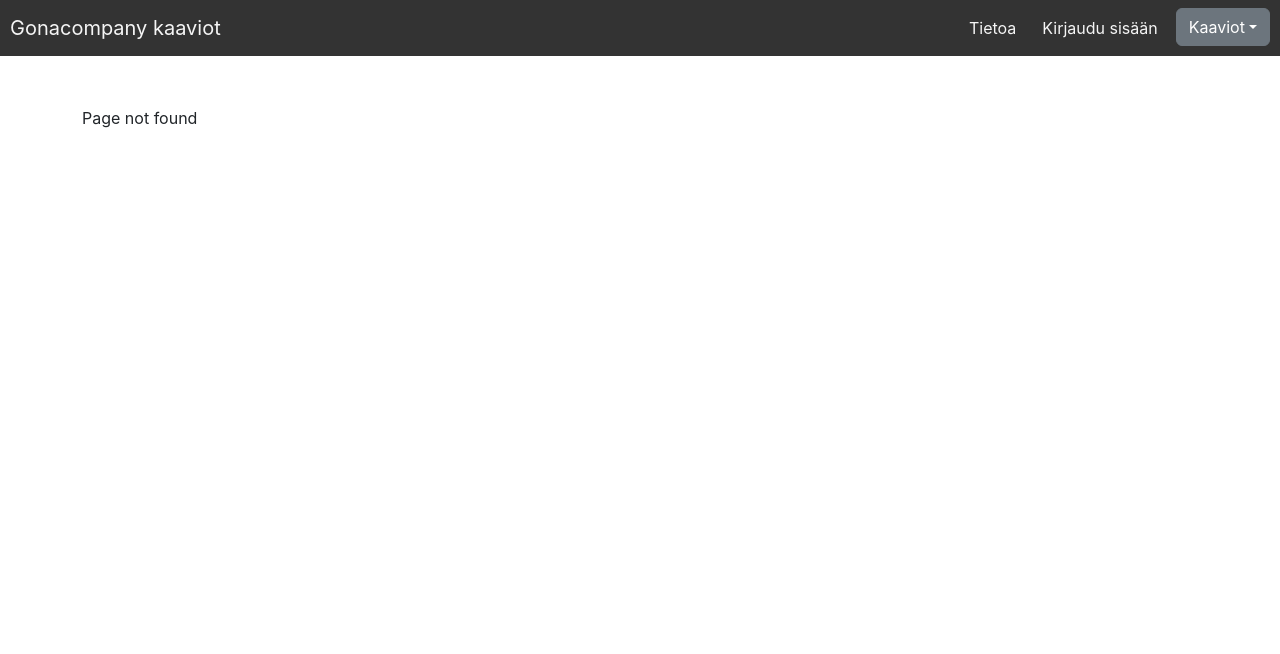
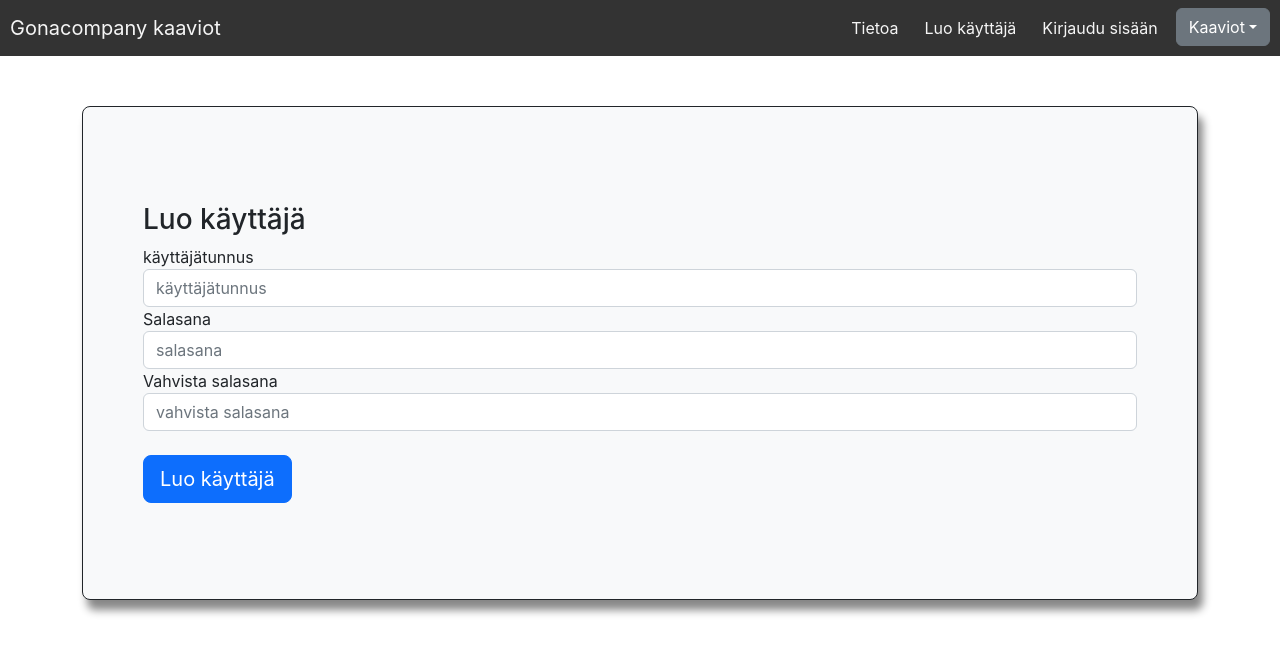
Before and after one commit to Web-ohjelmoinnin-sovellusprojekti-S2022/React-Frontend, a React (Create React App) app: page /register in a window 1280 px wide. Before the commit this address had no page. Shown: the top 654 px of the page. Built offline with nearby package versions, Linux system fonts and the light colour scheme; the HTML template or start-up script is replaced by a standard one.

Commit message:
Updated register form

```diff
--- a/src/App.js
+++ b/src/App.js
@@ -14,6 +14,7 @@ import { Routes, Route, Navigate, Redirect } from 'react-router-dom';
 import RouteGuard from "./components/RouteGuard"
 import setAuthToken from './components/setAuthToken';
 import Logout from './pages/Logout';
+import Register from './pages/Register';
 
 
 function App() {
@@ -31,6 +32,7 @@ function App() {
           <Route path='/login' element={<Login />}/>
           <Route path='/customview' element={<Customview />} />
           <Route path='/logout' element={<Logout/>}/>
+          <Route path='/register' element={<Register/>}/>
         </Routes>
       </div>
     </>
--- a/src/components/NavBar.js
+++ b/src/components/NavBar.js
@@ -42,6 +42,7 @@ export default function NavBar() {
                 <div className="collapse navbar-collapse" id="navbarNavAltMarkup">
                     <div className="navbar-nav">
                         <Link className="nav-link" to="/about">Tietoa</Link>
+                        <Link className="nav-link" to="/register">Luo käyttäjä</Link>
                         <Link className="nav-link" to="/login">Kirjaudu sisään</Link>
                         <div className="dropdown">
                             <a className="btn btn-secondary dropdown-toggle" href="#" role="button" id="dropdownMenuLink" data-bs-toggle="dropdown" aria-expanded="false">
--- a/src/pages/Login.js
+++ b/src/pages/Login.js
@@ -80,6 +80,8 @@ export default function Login() {
         return (
             <div id='chart' style={{ display: 'flex', alignItems: 'center', flexWrap: 'wrap' }} className="p-5 mb-4 bg-light rounded-3">
                 <div className="container-fluid py-5">
+                    <h3>Kirjaudu sisään</h3>
+                    <br></br>
                     <div className="Login">
                         <Form onSubmit={handleSubmit}>
                             <Form.Group size="lg" controlId="user">
@@ -99,6 +101,7 @@ export default function Login() {
                                     onChange={(e) => setPassword(e.target.value)}
                                 />
                             </Form.Group>
+                            <br></br>
                             <Button block="true" size="lg" type="submit"  >
                                 Kirjaudu sisään
                             </Button>
--- /dev/null
+++ b/src/pages/Register.js
@@ -0,0 +1,43 @@
+import axios from "axios"
+import React from "react"
+import { useEffect } from "react";
+import { useState } from "react";
+import { Form, Button, FormGroup, FormControl, ControlLabel } from "react-bootstrap";
+
+export default function Register(){
+
+    const [user, setUser] = useState("");
+    const [password, setPassword] = useState("");
+    const [cpassword, setCPassword] = useState("");
+
+
+
+
+    return (
+        <div id='chart' style={{ display: 'flex', alignItems: 'center', flexWrap: 'wrap' }} className="p-5 mb-4 bg-light rounded-3">
+            <div className="container-fluid py-5">
+            <div class="main-login-form">
+                <h3>Luo käyttäjä</h3>
+					<div class="form-group">
+						<label for="lg_username" class="sr-only">käyttäjätunnus </label>
+						<input type="text" class="form-control" id="username" name="username" placeholder="käyttäjätunnus "/>
+					</div>
+					<div class="form-group">
+						<label for="lg_password" class="sr-only">Salasana</label>
+						<input type="password" class="form-control" id="password1" name="password1" placeholder="salasana"/>
+					</div>
+
+                    <div class="form-group">
+						<label for="lg_password" class="sr-only">Vahvista salasana</label>
+						<input type="password" class="form-control" id="password2" name="password2" placeholder="vahvista salasana"/>
+					</div>
+                <br></br>
+				<Button block="true" size="lg" type="submit"  >
+                                Luo käyttäjä
+                </Button>
+			</div>
+            </div>
+        </div>
+
+    )
+}
```
Also changed, not shown: src/pages/Signup.js (added, +33 -0 lines), src/pages/V1.js (added, +65 -0 lines).
